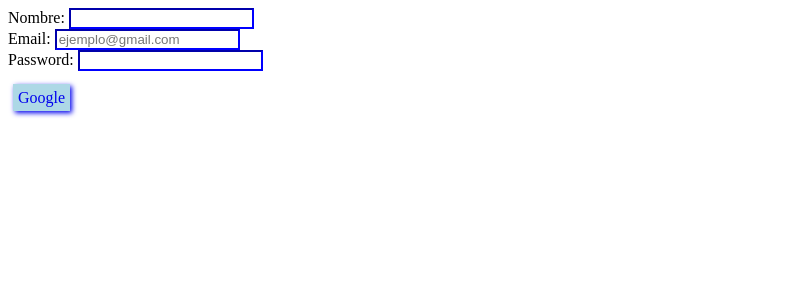
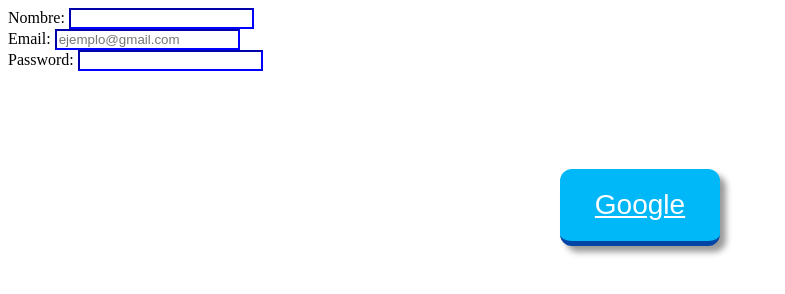
Before and after one commit to Alinoss2910/DIWEB, a plain HTML site: page form/index.html in a window 1280 px wide. Shown: the whole page, without its empty margins (0-785 px from the left). Drawn offline with Linux system fonts and the light colour scheme.

Commit message:
boton mejorado

```diff
--- a/form/style.css
+++ b/form/style.css
@@ -10,15 +10,31 @@ input:invalid {
     background-color: red;
 }
 
-a {
-    border: 1px blue;
-    background-color: lightblue;
-    padding: 5px;
-    margin: 5px;
-    text-decoration: none;
-    box-shadow: 2px 2px 5px;
-}
-
-a:hover {
-    background-color: lightgrey;
-}
+a{
+    background: #00b7f8;
+    border-bottom: 5px solid #0045a6;
+    border-radius: 12px;
+    box-shadow: 6px 6px 6px #999;
+    color: #fff;
+    cursor: pointer;
+    display: block;
+    font-family: 'Raleway', Arial, Helvetica;
+    font-size: 28px;
+    height: 32px;
+    margin: 80px auto;
+    padding: 20px 20px;
+    text-align: center;
+    transition: all 0.2s ease 0s;
+    width: 120px;
+  }
+  a:hover{
+      background: #0096f7;
+  }
+  a:active {
+      box-shadow: 2px 2px 2px #777, 0px 0px 35px 0px #00b7f8;
+      border-bottom:1px solid #0045A6;
+    text-shadow:  0px 0px 5px #fff, 0px 0px 5px #fff;
+      transform: translateY(4px);
+    transition: all 0.1s ease 0s;
+    margin: 80px auto 76px auto;
+  }
```
